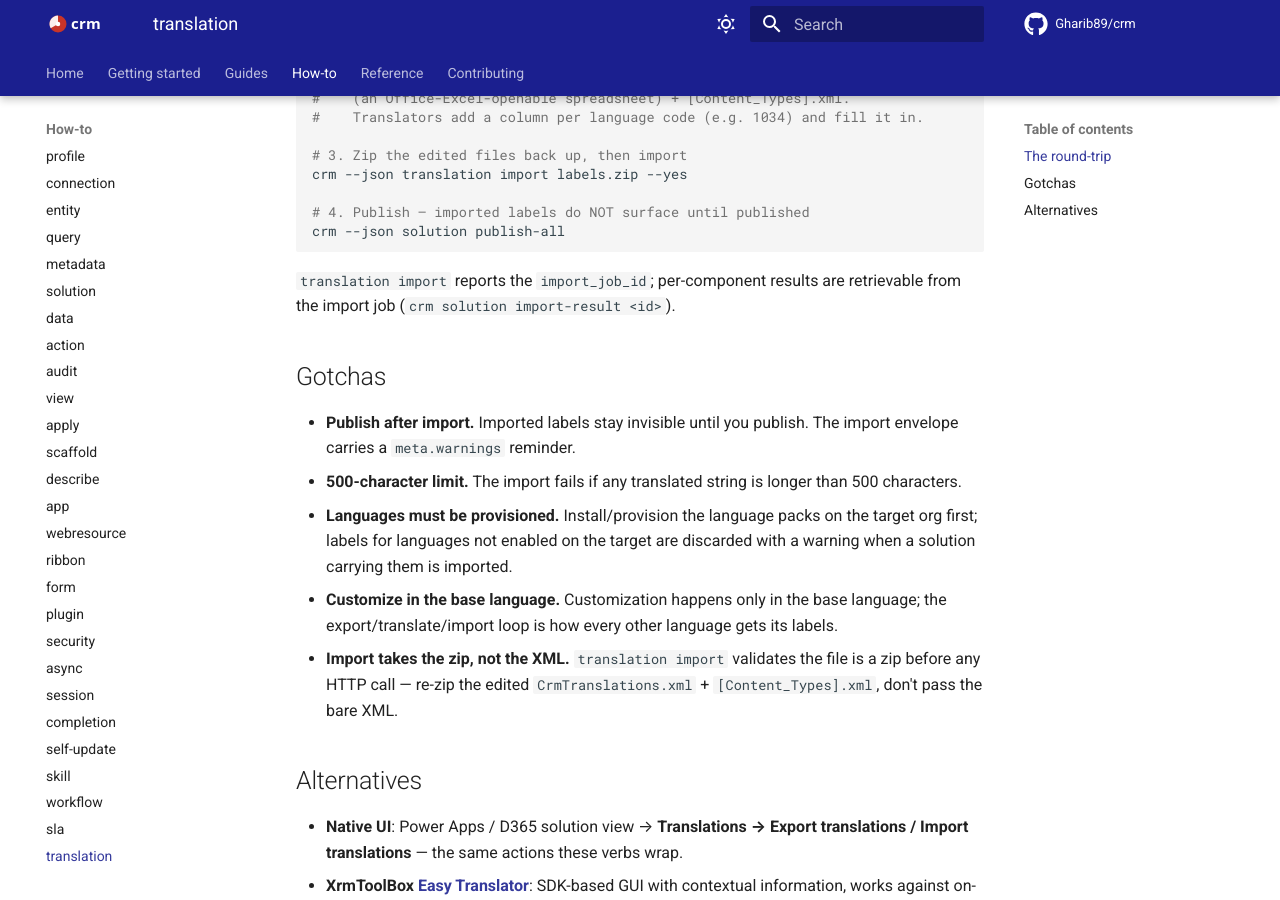
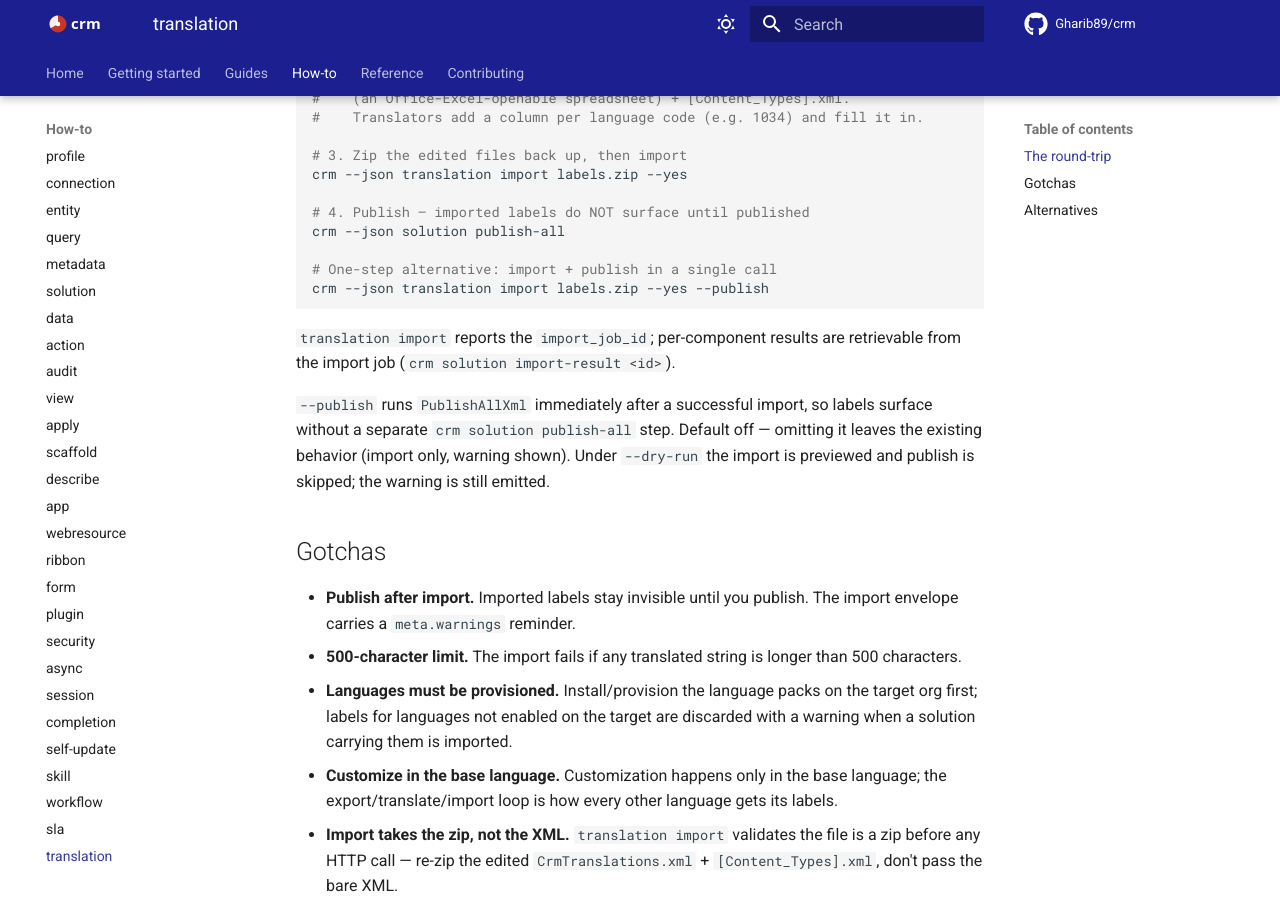
Before and after one commit to Gharib89/crm, an MkDocs documentation site: the page built from docs/how-to/translation.md, in a window 1280 px wide and 900 px high, scrolled down 486 px. Built offline with MkDocs 1.6.1 and Material for MkDocs 9.7.7, drawn with Linux system fonts in a browser that asks for light colours; comment, search, counter and statistics services are not loaded.

Commit message:
docs(translation): document --publish flag on translation import
Update how-to and skill reference to show one-step import+publish and
explain dry-run behaviour.

Co-Authored-By: Claude Sonnet 4.6 <noreply@anthropic.com>
Claude-Session: https://claude.ai/code/session_018NKQAUehRoPHV46CoYD7Rt

````diff
--- a/docs/how-to/translation.md
+++ b/docs/how-to/translation.md
@@ -24,10 +24,19 @@ crm --json translation import labels.zip --yes
 
 # 4. Publish — imported labels do NOT surface until published
 crm --json solution publish-all
+
+# One-step alternative: import + publish in a single call
+crm --json translation import labels.zip --yes --publish
 ```
 
 `translation import` reports the `import_job_id`; per-component results are
 retrievable from the import job (`crm solution import-result <id>`).
+
+`--publish` runs `PublishAllXml` immediately after a successful import, so
+labels surface without a separate `crm solution publish-all` step. Default off
+— omitting it leaves the existing behavior (import only, warning shown).
+Under `--dry-run` the import is previewed and publish is skipped; the warning
+is still emitted.
 
 ## Gotchas
 
````
Also changed, not shown: crm/skills/reference/solutions.md (+10 -2 lines).
